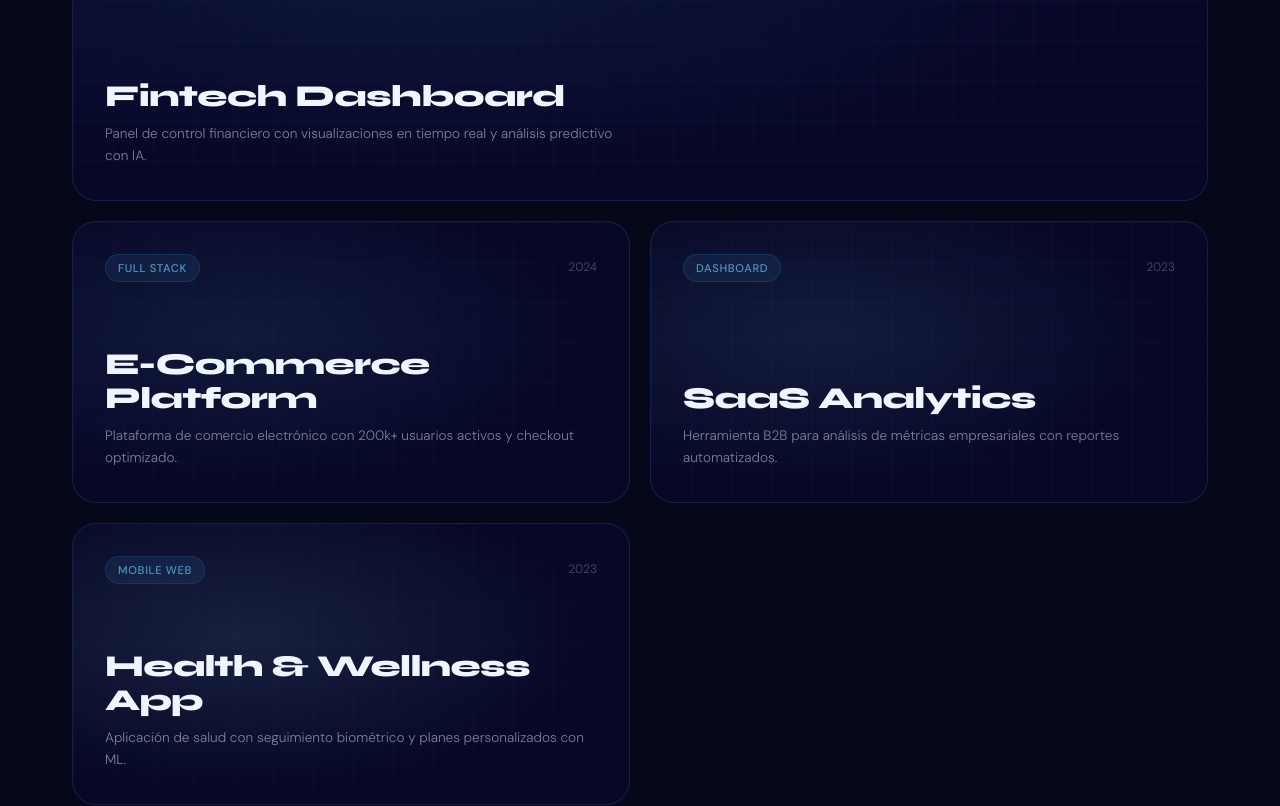
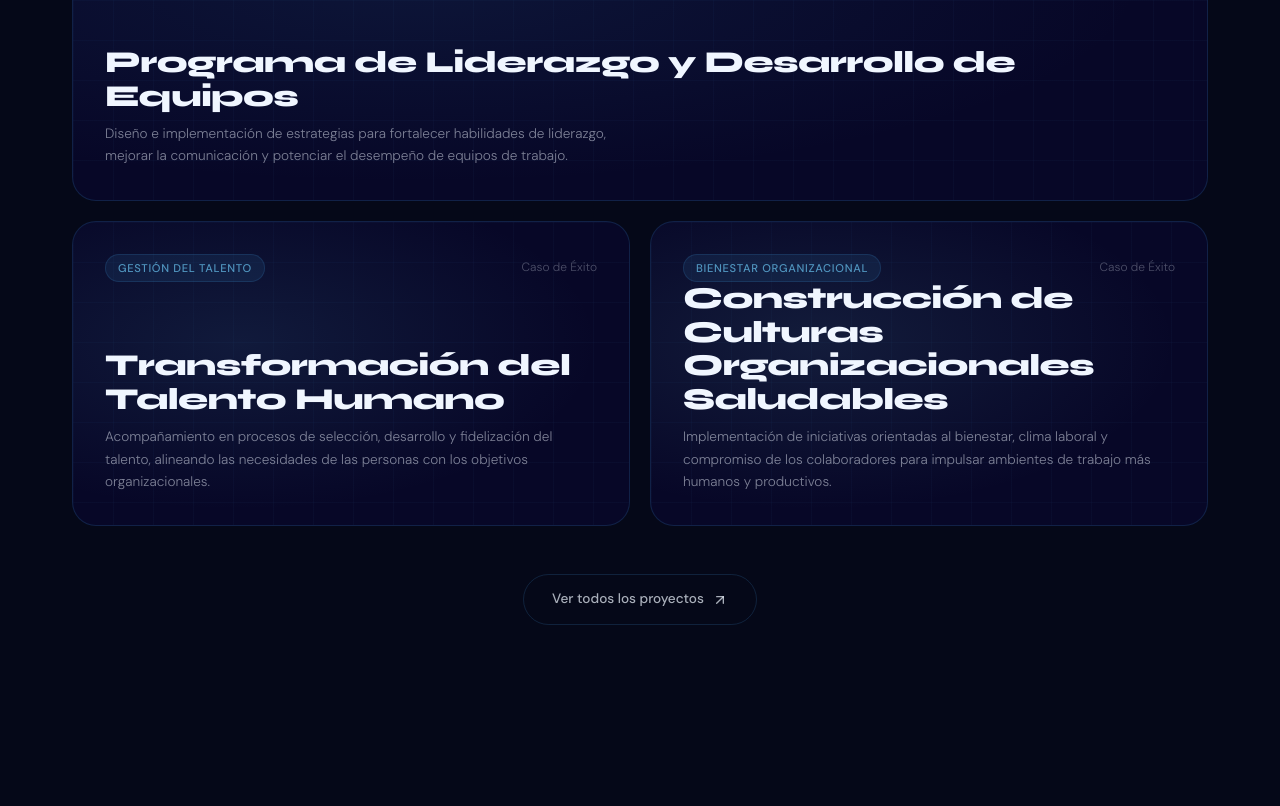
Before and after one commit to Joha-Rodriguez/lading-page, a React (Vite) app in the folder landing/: page / in a window 1280 px wide. Shown: the part 4680-5486 px from the top of the page. Built offline with nearby package versions, Linux system fonts and the light colour scheme.

Commit message:
feat: update Portfolio section with 3 HR/Leadership projects

```diff
--- a/landing/src/data/index.ts
+++ b/landing/src/data/index.ts
@@ -37,35 +37,27 @@ export const SERVICES = [
 export const PROJECTS = [
   {
     id: 1,
-    title: 'Fintech Dashboard',
-    category: 'Web App',
-    description: 'Panel de control financiero con visualizaciones en tiempo real y análisis predictivo con IA.',
-    year: '2024',
+    title: 'Programa de Liderazgo y Desarrollo de Equipos',
+    category: 'Desarrollo de Liderazgo',
+    description: 'Diseño e implementación de estrategias para fortalecer habilidades de liderazgo, mejorar la comunicación y potenciar el desempeño de equipos de trabajo.',
+    year: 'Caso de Éxito',
     color: '#3370A6',
   },
   {
     id: 2,
-    title: 'E-Commerce Platform',
-    category: 'Full Stack',
-    description: 'Plataforma de comercio electrónico con 200k+ usuarios activos y checkout optimizado.',
-    year: '2024',
+    title: 'Transformación del Talento Humano',
+    category: 'Gestión del Talento',
+    description: 'Acompañamiento en procesos de selección, desarrollo y fidelización del talento, alineando las necesidades de las personas con los objetivos organizacionales.',
+    year: 'Caso de Éxito',
     color: '#5095BF',
   },
   {
     id: 3,
-    title: 'SaaS Analytics',
-    category: 'Dashboard',
-    description: 'Herramienta B2B para análisis de métricas empresariales con reportes automatizados.',
-    year: '2023',
+    title: 'Construcción de Culturas Organizacionales Saludables',
+    category: 'Bienestar Organizacional',
+    description: 'Implementación de iniciativas orientadas al bienestar, clima laboral y compromiso de los colaboradores para impulsar ambientes de trabajo más humanos y productivos.',
+    year: 'Caso de Éxito',
     color: '#60A4BF',
-  },
-  {
-    id: 4,
-    title: 'Health & Wellness App',
-    category: 'Mobile Web',
-    description: 'Aplicación de salud con seguimiento biométrico y planes personalizados con ML.',
-    year: '2023',
-    color: '#84C9D9',
   },
 ]
 
```
